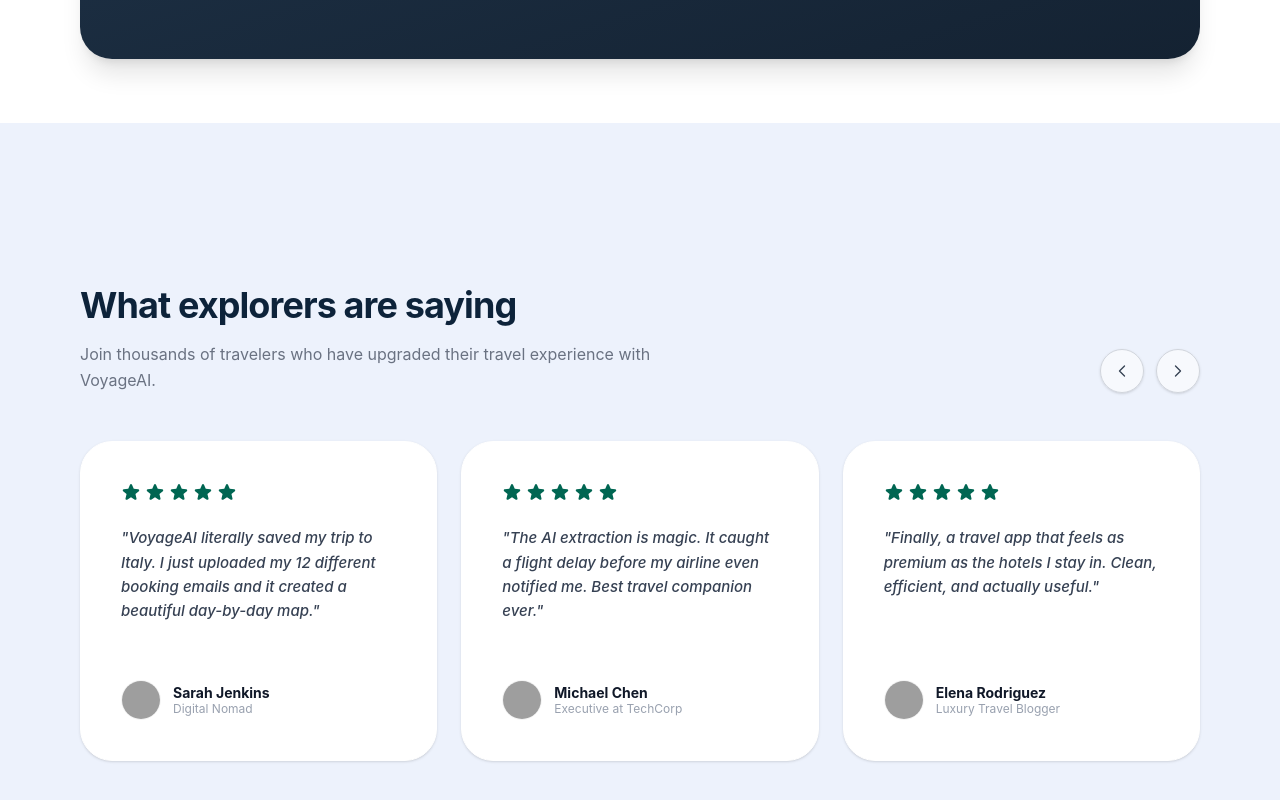
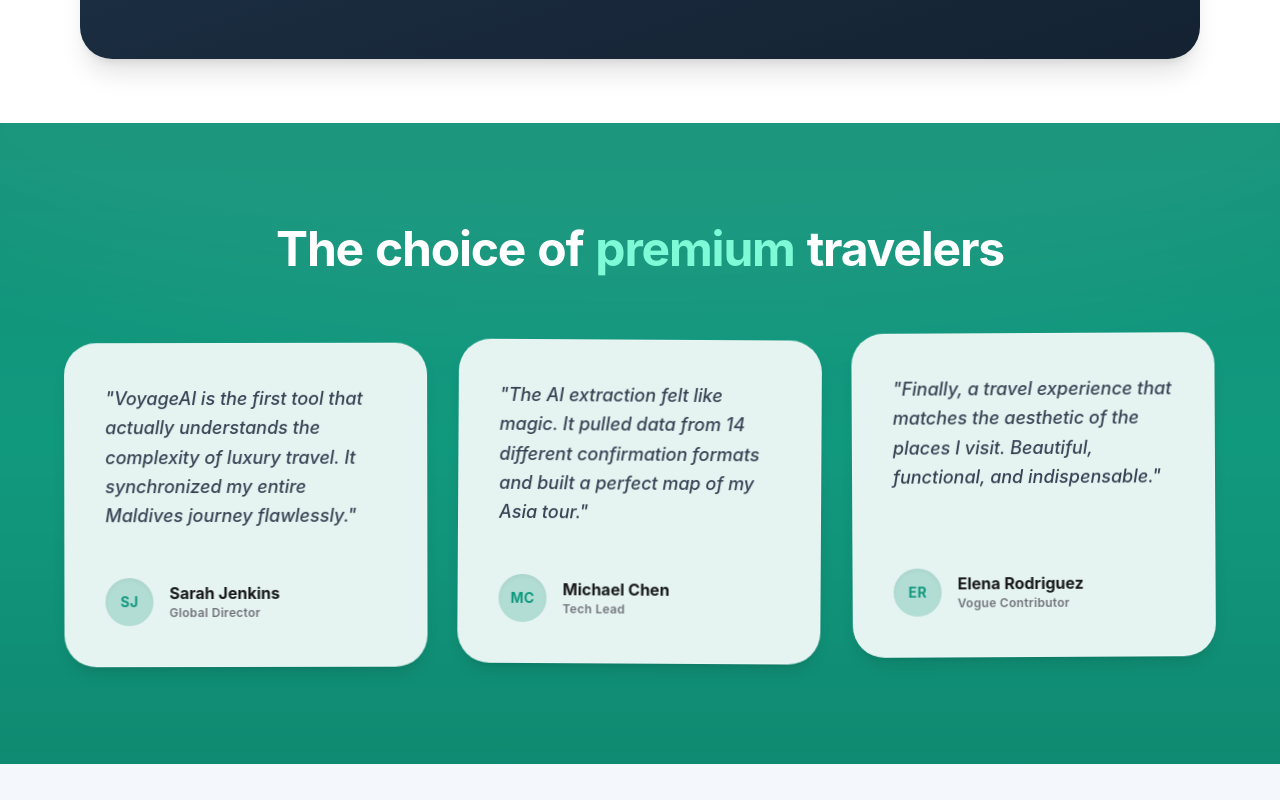
Before and after one commit to tulsishuka/T-Planner, a React (Vite) app in the folder frontend/: page / in a window 1280 px wide. Shown: the part 2060-2860 px from the top of the page. Built offline with nearby package versions, Linux system fonts and the light colour scheme; grey boxes are pictures that could not be loaded.

Commit message:
frontend/src/pages/Home/TestimonialsSection.jsx

```diff
--- a/frontend/src/pages/Home/TestimonialsSection.jsx
+++ b/frontend/src/pages/Home/TestimonialsSection.jsx
@@ -1,105 +1,164 @@
-import React from 'react';
 
-const testimonials = [
+import React, { useRef } from 'react';
+import { motion, useInView } from 'framer-motion';
+
+const containerVariants = {
+  hidden: {},
+  visible: {
+    transition: {
+      staggerChildren: 0.15,
+    },
+  },
+};
+
+const wordVariants = {
+  hidden: {
+    opacity: 0,
+    y: 20,
+    filter: 'blur(20px)',
+  },
+  visible: {
+    opacity: 1,
+    y: 0,
+    filter: 'blur(0px)',
+    transition: {
+      duration: 1.4,
+      ease: [0.16, 1, 0.3, 1],
+    },
+  },
+};
+
+const cardEntryVariants = {
+  hidden: {
+    opacity: 0,
+    y: 40,
+    filter: "blur(15px)"
+  },
+  visible: {
+    opacity: 1,
+    y: 0,
+    filter: "blur(0px)",
+    transition: {
+      duration: 1.4,
+      ease: [0.16, 1, 0.3, 1]
+    }
+  }
+};
+
+const testimonialsData = [
   {
-    id: 1,
-    text: `"VoyageAI literally saved my trip to Italy. I just uploaded my 12 different booking emails and it created a beautiful day-by-day map."`,
+    quote: `"VoyageAI is the first tool that actually understands the complexity of luxury travel. It synchronized my entire Maldives journey flawlessly."`,
     name: "Sarah Jenkins",
-    role: "Digital Nomad",
-    image: "https://images.unsplash.com/photo-1534528741775-53994a69daeb?auto=format&fit=crop&w=150&q=80"
+    role: "Global Director",
+    initials: "SJ"
   },
   {
-    id: 2,
-    text: `"The AI extraction is magic. It caught a flight delay before my airline even notified me. Best travel companion ever."`,
+    quote: `"The AI extraction felt like magic. It pulled data from 14 different confirmation formats and built a perfect map of my Asia tour."`,
     name: "Michael Chen",
-    role: "Executive at TechCorp",
-    image: "https://images.unsplash.com/photo-1507003211169-0a1dd7228f2d?auto=format&fit=crop&w=150&q=80"
+    role: "Tech Lead",
+    initials: "MC"
   },
   {
-    id: 3,
-    text: `"Finally, a travel app that feels as premium as the hotels I stay in. Clean, efficient, and actually useful."`,
+    quote: `"Finally, a travel experience that matches the aesthetic of the places I visit. Beautiful, functional, and indispensable."`,
     name: "Elena Rodriguez",
-    role: "Luxury Travel Blogger",
-    image: "https://images.unsplash.com/photo-1517841905240-472988babdf9?auto=format&fit=crop&w=150&q=80"
+    role: "Vogue Contributor",
+    initials: "ER"
   }
 ];
 
 const TestimonialsSection = () => {
+  const sectionRef = useRef(null);
+  const isInView = useInView(sectionRef, { amount: 0.2, once: false });
+
+  const headingStart = "The choice of".split(" ");
+  const headingEnd = "travelers".split(" ");
+
   return (
-    <div className="bg-[#EDF2FC] min-h-screen py-16 px-6 md:px-12 lg:px-20 flex flex-col justify-center items-center">
-      <div className="max-w-9xl w-full">
+    <section id="testimonial"
+      ref={sectionRef}
+      className="w-full bg-[#11997E] py-24 px-6 sm:px-12 lg:px-16 flex items-center justify-center select-none overflow-hidden relative"
+    >
+      <div className="absolute inset-0 bg-gradient-to-b from-black/5 via-transparent to-black/10 pointer-events-none" />
+      <div className="absolute -top-[30%] left-1/2 -translate-x-1/2 w-[120%] h-[60%] bg-white/5 rounded-[100%] blur-3xl pointer-events-none" />
 
-        {/* Header Section */}
-        <div className="flex flex-col md:flex-row md:items-end justify-between gap-6 mb-12">
-          <div className="max-w-xl">
-            <h2 className="text-3xl md:text-4xl font-bold text-[#0D233A] tracking-tight mb-4">
-              What explorers are saying
-            </h2>
-            <p className="text-gray-500 text-sm md:text-base leading-relaxed">
-              Join thousands of travelers who have upgraded their travel experience with VoyageAI.
-            </p>
-          </div>
+      <div className="max-w-7xl w-full flex flex-col items-center relative z-10">
 
-          {/* Slider Arrows */}
-          <div className="flex gap-3">
-            <button className="w-11 h-11 rounded-full border border-gray-300 bg-white/60 flex items-center justify-center text-gray-700 hover:bg-white transition-colors shadow-sm">
-              <svg xmlns="http://www.w3.org/2000/svg" fill="none" viewBox="0 0 24 24" strokeWidth={2} stroke="currentColor" className="w-4 h-4">
-                <path strokeLinecap="round" strokeLinejoin="round" d="M15.75 19.5L8.25 12l7.5-7.5" />
-              </svg>
-            </button>
-            <button className="w-11 h-11 rounded-full border border-gray-300 bg-white/60 flex items-center justify-center text-gray-700 hover:bg-white transition-colors shadow-sm">
-              <svg xmlns="http://www.w3.org/2000/svg" fill="none" viewBox="0 0 24 24" strokeWidth={2} stroke="currentColor" className="w-4 h-4">
-                <path strokeLinecap="round" strokeLinejoin="round" d="M8.25 4.5l7.5 7.5-7.5 7.5" />
-              </svg>
-            </button>
-          </div>
-        </div>
+        <motion.h2
+          variants={containerVariants}
+          initial="hidden"
+          animate={isInView ? 'visible' : 'hidden'}
+          className="text-3xl md:text-5xl font-bold tracking-tight text-white text-center mb-16 flex flex-wrap justify-center gap-x-[0.25em] leading-tight"
+        >
+          {headingStart.map((word, i) => (
+            <motion.span key={`start-${i}`} variants={wordVariants} className="inline-block">
+              {word}
+            </motion.span>
+          ))}
+          <motion.span variants={wordVariants} className="text-[#7EFAD6] inline-block">
+            premium
+          </motion.span>
+          {headingEnd.map((word, i) => (
+            <motion.span key={`end-${i}`} variants={wordVariants} className="inline-block">
+              {word}
+            </motion.span>
+          ))}
+        </motion.h2>
 
-        {/* Testimonials Grid */}
-        <div className="grid grid-cols-1 md:grid-cols-3 gap-6">
-          {testimonials.map((item) => (
-            <div
-              key={item.id}
-              className="bg-white rounded-[32px] p-8 md:p-10 shadow-sm border border-white flex flex-col justify-between min-h-[320px]"
+        <motion.div
+          variants={containerVariants}
+          initial="hidden"
+          animate={isInView ? 'visible' : 'hidden'}
+          className="w-full grid grid-cols-1 md:grid-cols-3 gap-8 items-stretch"
+        >
+          {testimonialsData.map((item, index) => (
+            <motion.div
+              key={index}
+              variants={cardEntryVariants}
+              className="will-change-transform"
             >
-              <div>
-                {/* 5-Star Rating (Custom deep teal/green matching the image) */}
-                <div className="flex gap-1 mb-6 text-[#006652]">
-                  {[...Array(5)].map((_, i) => (
-                    <svg key={i} xmlns="http://www.w3.org/2000/svg" viewBox="0 0 24 24" fill="currentColor" className="w-5 h-5">
-                      <path fillRule="evenodd" d="M10.788 3.21c.448-1.077 1.976-1.077 2.424 0l2.082 5.006 5.404.434c1.164.093 1.636 1.545.749 2.305l-4.117 3.527 1.257 5.273c.271 1.136-.964 2.033-1.96 1.425L12 18.354 7.373 21.18c-.996.608-2.231-.29-1.96-1.425l1.257-5.273-4.117-3.527c-.887-.76-.415-2.212.749-2.305l5.404-.434 2.082-5.005Z" clipRule="evenodd" />
-                    </svg>
-                  ))}
+
+              <motion.div
+                animate={
+                  isInView
+                    ? {
+                        y: index % 2 === 0 ? [0, -10, 4, -10, 0] : [0, -6, 5, -6, 0],
+                        x: index % 3 === 0 ? [0, 3, -3, 2, 0] : [0, -3, 2, -1, 0],
+                        rotate: index % 2 === 0 ? [0, 0.4, -0.3, 0] : [0, -0.3, 0.4, 0]
+                      }
+                    : { y: 0, x: 0, rotate: 0 }
+                }
+                transition={{
+                  y: { repeat: Infinity, duration: 6 + index, ease: "easeInOut" },
+                  x: { repeat: Infinity, duration: 6.5 + index, ease: "easeInOut" },
+                  rotate: { repeat: Infinity, duration: 7 + index, ease: "easeInOut" }
+                }}
+                whileHover={{ scale: 1.03, transition: { duration: 0.3 } }}
+                className="h-full bg-[#E5F4F1] text-zinc-800 rounded-[32px] p-8 md:p-10 shadow-lg flex flex-col justify-between border border-white/20 will-change-transform"
+              >
+
+                <p className="text-gray-700 text-base md:text-lg italic leading-relaxed font-medium mb-12">
+                  {item.quote}
+                </p>
+
+
+                <div className="flex items-center gap-4 mt-auto">
+
+                  <div className="w-12 h-12 bg-[#B2DDD5] text-[#11997E] rounded-full flex items-center justify-center font-bold text-sm tracking-wide shadow-inner shrink-0">
+                    {item.initials}
+                  </div>
+
+                  <div>
+                    <h4 className="font-bold text-zinc-900 text-base leading-tight">{item.name}</h4>
+                    <p className="text-xs font-semibold text-zinc-500 mt-0.5 tracking-wide">{item.role}</p>
+                  </div>
                 </div>
-
-                {/* Review Text */}
-                <p className="text-gray-700 italic text-sm md:text-[15px] leading-relaxed font-medium">
-                  {item.text}
-                </p>
-              </div>
-
-              {/* User Identity */}
-              <div className="flex items-center gap-3 mt-8">
-                <img
-                  src={item.image}
-                  alt={item.name}
-                  className="w-10 h-10 rounded-full object-cover grayscale border border-gray-100"
-                />
-                <div>
-                  <h4 className="text-sm font-bold text-gray-900 leading-tight">
-                    {item.name}
-                  </h4>
-                  <p className="text-xs text-gray-400">
-                    {item.role}
-                  </p>
-                </div>
-              </div>
-            </div>
+              </motion.div>
+            </motion.div>
           ))}
-        </div>
+        </motion.div>
 
       </div>
-    </div>
+    </section>
   );
 };
 
```
